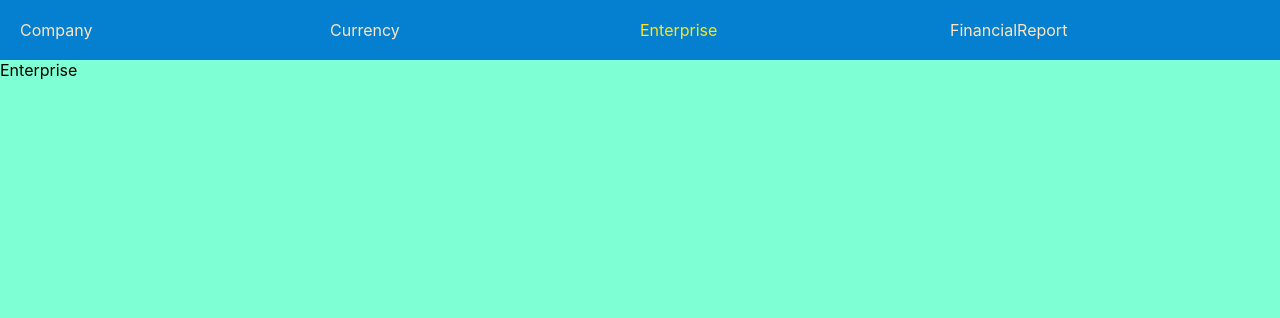
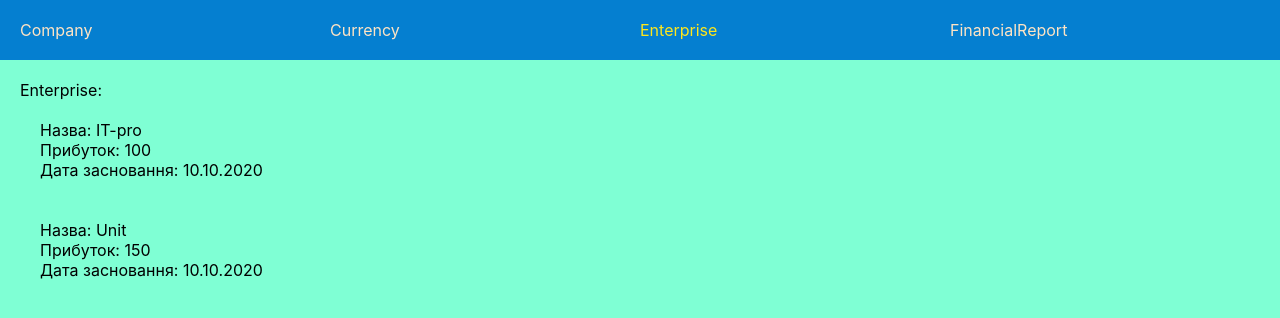
Before and after one commit to SerhiiKhv/Holding-Systeam-KW, a React (Create React App) app: page /enterprise in a window 1280 px wide. Shown: the top 318 px of the page. Built offline with nearby package versions, Linux system fonts and the light colour scheme.

Commit message:
Added Enterprises

```diff
--- a/src/App.tsx
+++ b/src/App.tsx
@@ -7,7 +7,7 @@ import { Provider } from 'react-redux';
 import store from "./Redux/redux-store";
 import {Company} from "./Component/Content/Company/Company";
 import {Currency} from "./Component/Content/Currency/Currency";
-import {Enterprise} from "./Component/Content/Enterprise/Enterprise";
+import {Enterprises} from "./Component/Content/Enterprise/Enterprises";
 import {FinancialReport} from "./Component/Content/FinancialReport/FinancialReport";
 
 const AppStart = () => {
@@ -19,7 +19,7 @@ const AppStart = () => {
                 <Routes>
                     <Route path='/company' element={<Company/>}/>
                     <Route path='/currency' element={<Currency/>}/>
-                    <Route path='/enterprise' element={<Enterprise/>}/>
+                    <Route path='/enterprise' element={<Enterprises/>}/>
                     <Route path='/financialReport' element={<FinancialReport/>}/>
                 </Routes>
             </div>
--- /dev/null
+++ b/src/Component/Content/Enterprise/Enterprise.module.css
@@ -0,0 +1,7 @@
+.enterprise{
+    padding: 20px;
+}
+
+.enterprises{
+    padding: 20px;
+}
--- a/src/Component/Content/Enterprise/Enterprise.tsx
+++ b/src/Component/Content/Enterprise/Enterprise.tsx
@@ -1,5 +1,20 @@
-export const Enterprise = () => {
-    return <div>
-        Enterprise
+import React from "react";
+import {EnterpriseType} from "../../../Redux/Types/types";
+import style from "./Enterprise.module.css";
+
+type MapStateToProps = {
+    enterprise: EnterpriseType
+}
+export const Enterprise: React.FC<MapStateToProps> = ({enterprise}) => {
+    return <div className={style.enterprises}>
+        <div>
+            Назва: {enterprise.name}
+        </div>
+        <div>
+            Прибуток: {enterprise.profit}
+        </div>
+        <div>
+            Дата засновання: {enterprise.dateOfCreation}
+        </div>
     </div>
 }
--- /dev/null
+++ b/src/Component/Content/Enterprise/Enterprises.tsx
@@ -0,0 +1,19 @@
+import {useSelector} from "react-redux";
+import {getEnterprise} from "../../../Redux/selector/enterprise-selector";
+import React from "react";
+import {Enterprise} from "./Enterprise";
+import style from "./Enterprise.module.css";
+
+export const Enterprises = () => {
+    const enterprise = useSelector(getEnterprise)
+
+    return <div className={style.enterprise}>
+        Enterprise:
+
+        <div>
+            {
+                enterprise.map(ent => <Enterprise enterprise={ent}/>)
+            }
+        </div>
+    </div>
+}
--- /dev/null
+++ b/src/Redux/Reducers/enterprise-reducer.ts
@@ -0,0 +1,14 @@
+import {EnterpriseType} from "../Types/types";
+
+let initialState = {
+    enterprise: [
+        {name: 'IT-pro', profit: 100, dateOfCreation: '10.10.2020'},
+        {name: 'Unit', profit: 150, dateOfCreation: '10.10.2020'}
+    ] as Array<EnterpriseType>
+}
+
+type InitialState = typeof initialState;
+
+export const enterprisePageReducer = (state = initialState): InitialState => {
+    return state;
+}
--- a/src/Redux/redux-store.ts
+++ b/src/Redux/redux-store.ts
@@ -1,9 +1,11 @@
 import {Action, applyMiddleware, combineReducers, compose, createStore, Store} from "redux";
 import thunkMiddleware, {ThunkAction} from "redux-thunk";
 import {appReducer} from "./app-reducer";
+import {enterprisePageReducer} from "./Reducers/enterprise-reducer";
 
 let reducers = combineReducers({
-    app: appReducer
+    app: appReducer,
+    enterprise: enterprisePageReducer
 });
 
 type RootReducerType = typeof reducers;
--- /dev/null
+++ b/src/Redux/selector/enterprise-selector.ts
@@ -0,0 +1,5 @@
+import {AppStateType} from "../redux-store";
+
+export const getEnterprise = (state: AppStateType) => {
+    return state.enterprise.enterprise;
+}
```
Also changed, not shown: src/Redux/Types/types.ts (+4 -9 lines).
